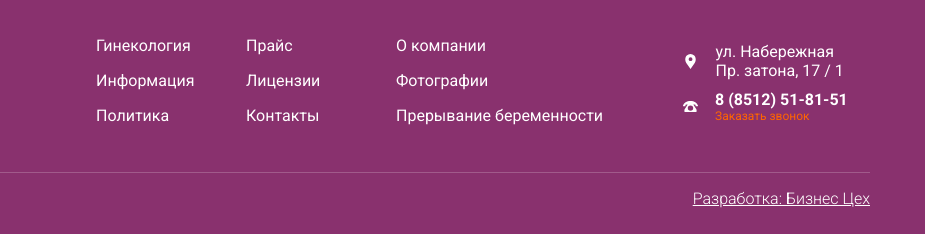
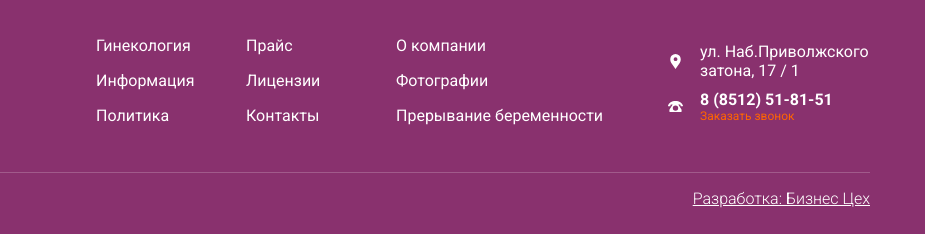
Before and after one commit to Tikondra/gin, a website: page source/page2.html in a window 1280 px wide. Shown: the part 3279-3513 px from the top of the page, 355-1280 px from the left. Drawn offline with nearby package versions, Linux system fonts and the light colour scheme; files that its build step writes are made by us from their sources.

Commit message:
правки

```diff
--- a/source/page2.html
+++ b/source/page2.html
@@ -223,7 +223,7 @@
               <path class="contacts__svg-path" fill="#ff6500" d="M9.706 8.93L5.503 15 1.295 8.922c-1.57-2.093-1.342-5.547.494-7.383A5.219 5.219 0 015.503 0a5.22 5.22 0 013.715 1.539c1.836 1.836 2.064 5.29.488 7.391zM7.469 5.205a1.92 1.92 0 00-1.917-1.918 1.92 1.92 0 00-1.918 1.918 1.92 1.92 0 001.918 1.917 1.92 1.92 0 001.917-1.917z"/>
             </svg>
           </div>
-          <p class="contacts__address-text contacts__address-text--footer">ул. Набережная Пр.&nbsp;затона, 17 / 1</p>
+          <p class="contacts__address-text contacts__address-text--footer">ул. Наб.Приволжского затона, 17 / 1</p>
         </div>
         <a class="contacts__tel contacts__tel--footer" href="tel:8512518151">
           <div class="contacts__svg-box contacts__svg-box--footer">
--- a/source/sass/main/_contacts.scss
+++ b/source/sass/main/_contacts.scss
@@ -101,7 +101,7 @@
 
     &--footer {
       margin-bottom: 10px;
-      width: 204px;
+      width: 220px;
       color: #ffffff;
 
       .contacts__address-text {
@@ -114,7 +114,7 @@
     width: 50%;
 
     &--footer {
-      width: 205px;
+      width: 220px;
       color: #ffffff;
       grid-gap: 0;
 
--- a/source/sass/main/_navigation.scss
+++ b/source/sass/main/_navigation.scss
@@ -140,7 +140,7 @@
   }
 
 	.submenu {
-		top: 55px;
+		top: 50px;
 		left: 0;
 		padding: 0;
 		border-top: none;
```
